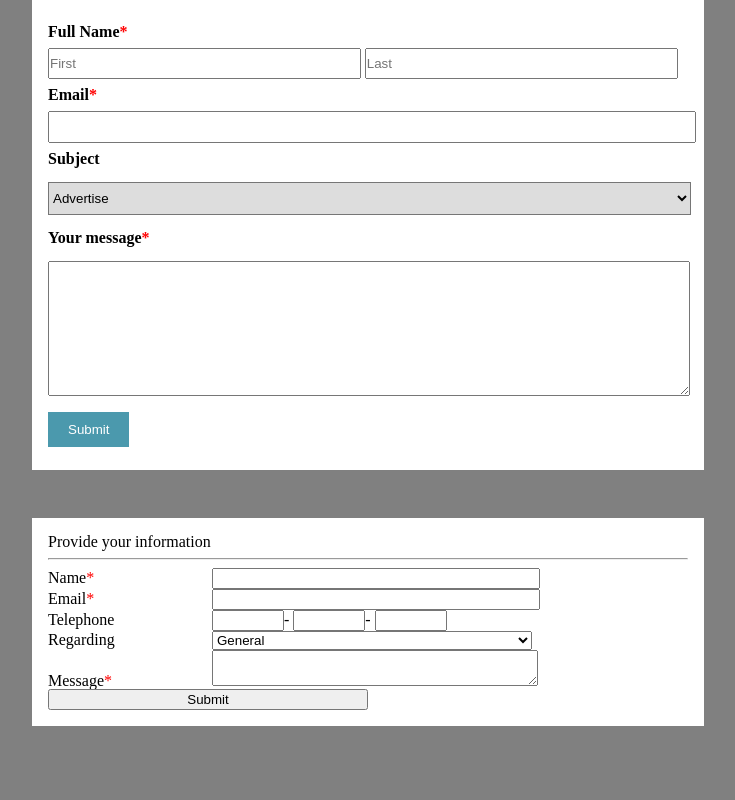
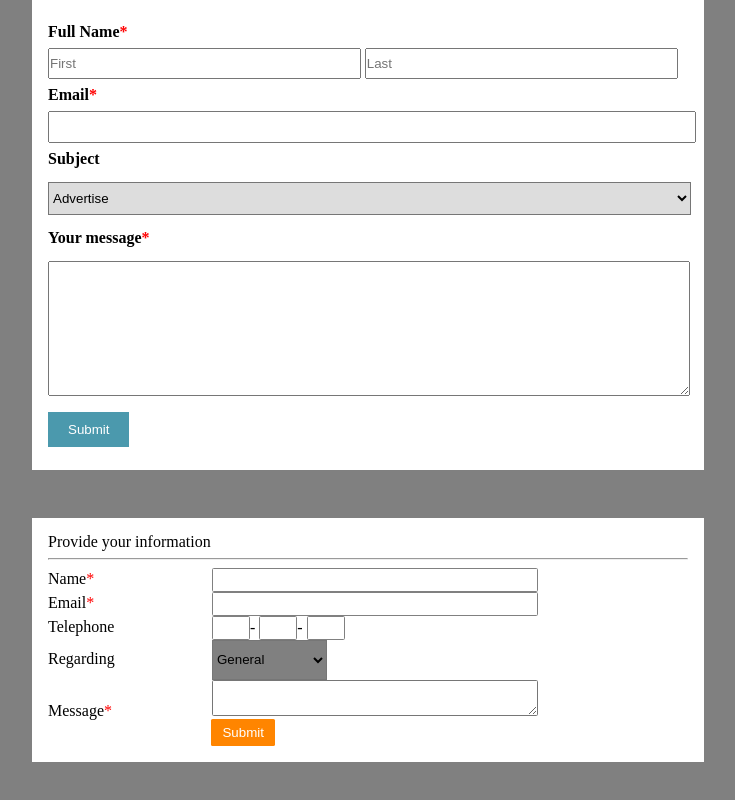
Before and after one commit to hermelen/formulaires, a plain HTML site: page index.html in a window 1280 px wide. Shown: the whole page, without its empty margins (272-1007 px from the left). Drawn offline with Linux system fonts and the light colour scheme.

Commit message:
border radius, color

```diff
--- a/css/style.css
+++ b/css/style.css
@@ -78,6 +78,14 @@ form{
   padding: 1em;
 }
 
+#second-form input{
+    height: 1.5em;
+    border-radius: 0.1rem;
+    border: solid;
+    border-width: 1px;
+    border-color: grey;
+}
+
 #second-form input, #second-form select, #second-form textarea, #second-form label{
   display: inline-block;
 }
@@ -100,6 +108,30 @@ form{
 section.phone2 label{
   width: 25%;
 }
-section.phone2 input{
-  width: 10%;
+#second-form section.phone2 input{
+  width: 5%;
 }
+
+#second-form select {
+    background-color: grey;
+    width: 18%;
+    height: 3em;
+}
+section.choice label{
+    width: 25%;
+}
+section.choice select{
+    width: 30%;
+}
+#second-form input[type="submit"]{
+    background-color: #FF8500;
+    width: 10%;
+    height: 2em;
+    margin-left: 25.5%;
+    color: white;
+    border: none;
+    border-radius: 0.1rem;
+}
+#second-form textarea{
+    border-radius: 0.1rem;
+}
--- a/index.html
+++ b/index.html
@@ -52,11 +52,14 @@
               <input type="text" class="phone2">
             </section>
 
+        <section class="choice">
+
             <label for="choice">Regarding</label>
             <select class="" name="">
                 <option value="general">General</option>
                 <option value="azerty">azerty</option>
             </select>
+        </section>
 
             <label for="message2">Message<sup>*</sup></label>
             <textarea name="message2" id="message2"></textarea>
```
